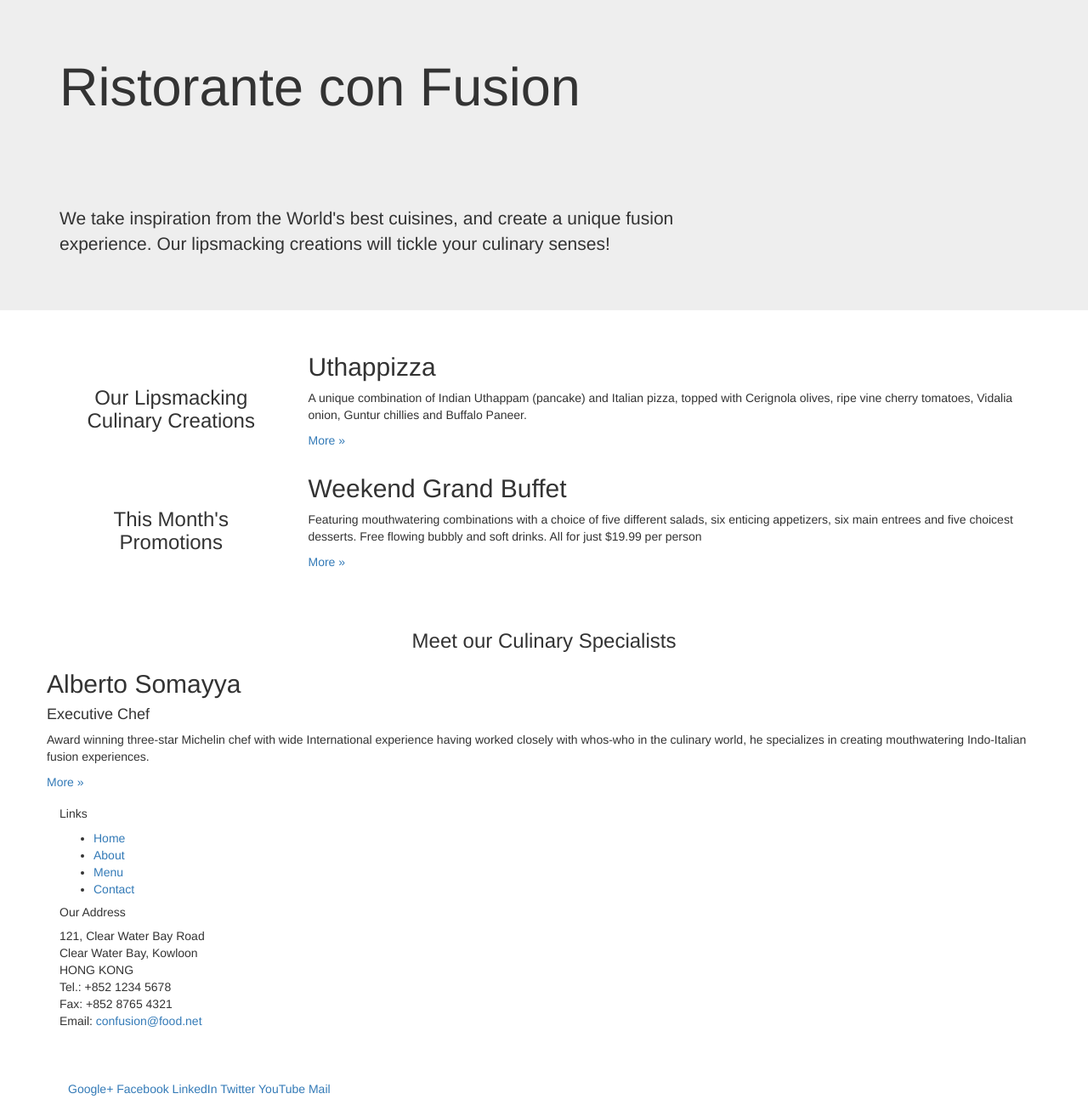
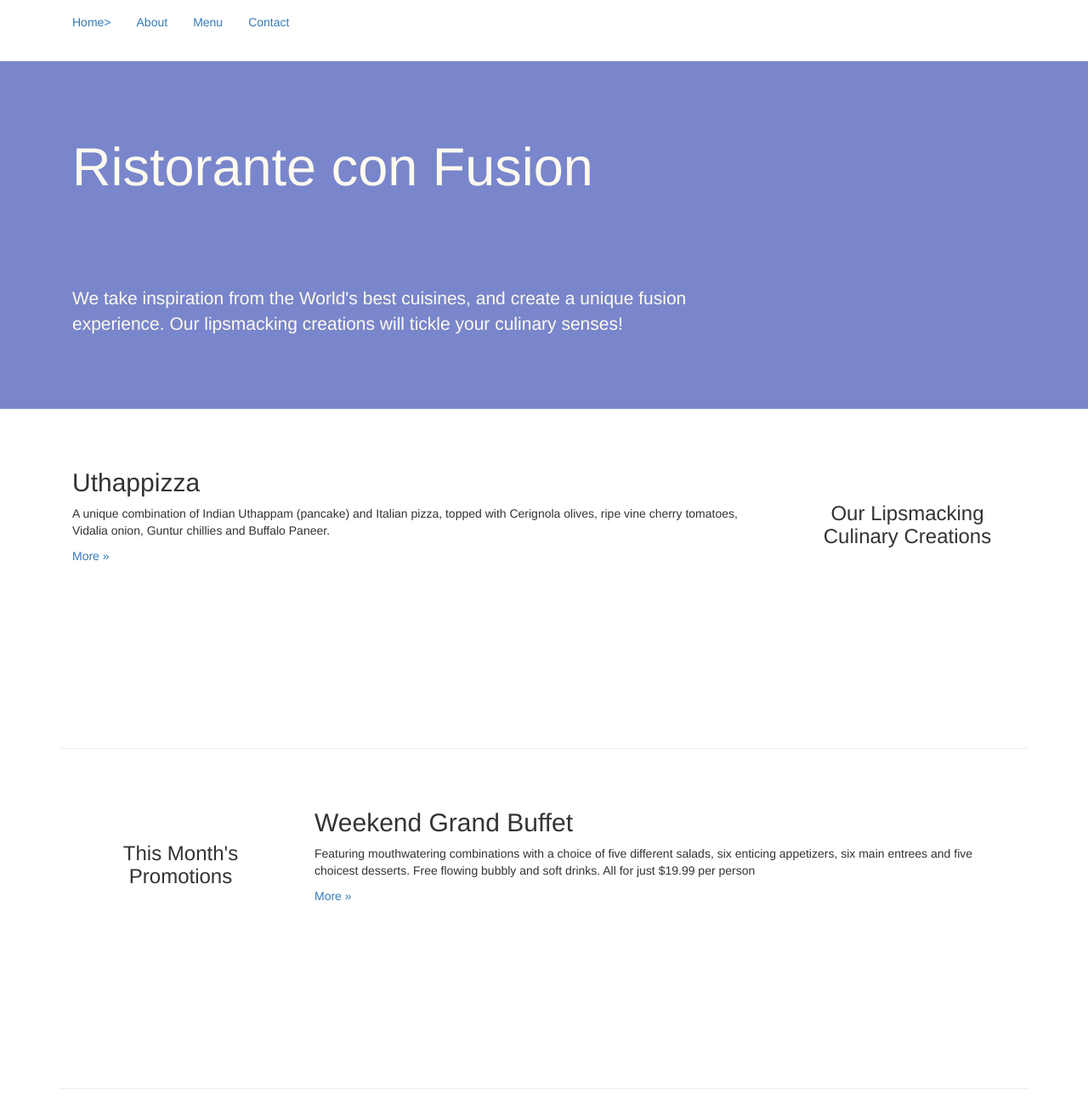
Before and after one commit to unaginokabayaki/Bootstrap_Coursera, a plain HTML site: page index.html in a window 1280 px wide. Shown: the top 1300 px of the page at 85% size. Drawn offline with nearby package versions, Linux system fonts and the light colour scheme.

Commit message:
add navbar

```diff
--- /dev/null
+++ b/css/mystyles.css
@@ -0,0 +1,30 @@
+.row-header{
+    margin:0px auto;
+    padding:0px auto;
+}
+
+.row-content {
+    margin:0px auto;
+    padding: 50px 0px 50px 0px;
+    border-bottom: 1px ridge;
+    min-height:400px;
+}
+
+.row-footer{
+    background-color: #AfAfAf;
+    margin:0px auto;
+    padding: 20px 0px 20px 0px;
+}
+
+.jumbotron {
+    padding:70px 30px 70px 30px;
+    margin:0px auto;
+    background: #7986CB;
+    color:floralwhite;
+}
+
+address {
+    font-size:80%;
+    margin:0px;
+    color:#0f0f0f;
+}
--- a/index.html
+++ b/index.html
@@ -7,18 +7,31 @@
     <meta http-equiv="X-UA-Compatible" content="IE=edge">
     <meta name="viewport" content="width=device-width, initial-scale=1">
 
+
     <link href="css/bootstrap.min.css" rel="stylesheet">
     <link href="css/bootstrap-theme.min.css" rel="stylesheet">
+    <link href="css/mystyles.css" rel="stylesheet">
 </head>
 
 <body>
+    <nav class="navbar nabvar-inverse nabvar-fixed-top" role="navigation">
+        <div class="container">
+            <ul class="nav navbar-nav">
+                <li class="active"><a href="#">Home></a></li>
+                <li><a href="#">About</a></li>
+                <li><a href="#">Menu</a></li>
+                <li><a href="#">Contact</a></li>
+            </ul>
+        </div>
+
+    </nav>
 
     <header class="jumbotron">
 
         <!-- Main component for a primary marketing message or call to action -->
 
         <div class="container">
-            <div class="row">
+            <div class="row row-header">
                 <div class="col-xs-12 col-sm-8">
                     <h1>Ristorante con Fusion</h1>
                     <p style="padding:40px;"></p>
@@ -31,12 +44,12 @@
     </header>
 
     <div class="container">
-        <div class="row">
-            <div class="col-xs-12 col-sm-3">
+        <div class="row row-content">
+            <div class="col-xs-12 col-sm-3 col-sm-push-9">
                 <p style="padding:20px;"></p>
                 <h3 align=center>Our Lipsmacking Culinary Creations</h3>
             </div>
-            <div class="col-xs-12 col-sm-9">
+            <div class="col-xs-12 col-sm-9 col-sm-pull-3">
                 <h2>Uthappizza</h2>
                 <p>A unique combination of Indian Uthappam (pancake) and Italian pizza, topped with Cerignola olives, ripe vine cherry tomatoes, Vidalia onion, Guntur chillies and Buffalo Paneer.</p>
                 <p><a  href="#">More &raquo;</a></p>
@@ -44,7 +57,7 @@
         </div>
 
 
-        <div class="row">
+        <div class="row row-content">
             <div class="col-xs-12 col-sm-3">
                 <p style="padding:20px;"></p>
                 <h3 align=center>This Month's Promotions</h3>
@@ -56,12 +69,12 @@
             </div>
         </div>
 
-        <div class="row">
-            <div>
+        <div class="row row-content">
+            <div class="col-xs-12 col-sm-3 col-sm-push-9">
                 <p style="padding:20px;"></p>
                 <h3 align=center>Meet our Culinary Specialists</h3>
             </div>
-            <div>
+            <div class="col-xs-12 col-sm-9 col-sm-pull-3">
                 <h2>Alberto Somayya</h2>
                 <h4>Executive Chef</h4>
                 <p>Award winning three-star Michelin chef with wide International experience having worked closely with whos-who in the culinary world, he specializes in creating mouthwatering Indo-Italian fusion experiences. </p>
@@ -72,17 +85,17 @@
 
     <footer>
         <div class="container">
-            <div>
-                <div>
+            <div class="row row-footer">
+                <div class="col-xs-5 col-xs-offset-1 col-sm-2 col-sm-offset-1">
                     <h5>Links</h5>
-                    <ul>
+                    <ul class="list-unstyled">
                         <li><a href="#">Home</a></li>
                         <li><a href="#">About</a></li>
                         <li><a href="#">Menu</a></li>
                         <li><a href="#">Contact</a></li>
                     </ul>
                 </div>
-                <div>
+                <div class="col-xs-6 col-sm-5">
                     <h5>Our Address</h5>
                     <address>
 		              121, Clear Water Bay Road<br>
@@ -93,7 +106,7 @@
 		              Email: <a href="mailto:confusion@food.net">confusion@food.net</a>
 		           </address>
                 </div>
-                <div>
+                <div class="col-xs-12 col-sm-4">
                     <div style="padding: 40px 10px;">
                         <a href="http://google.com/+">Google+</a>
                         <a href="http://www.facebook.com/profile.php?id=">Facebook</a>
@@ -103,7 +116,7 @@
                         <a href="mailto:">Mail</a>
                     </div>
                 </div>
-                <div>
+                <div class="col-xs-12">
                     <p style="padding:10px;"></p>
                     <p align=center>© Copyright 2015 Ristorante Con Fusion</p>
                 </div>
```
